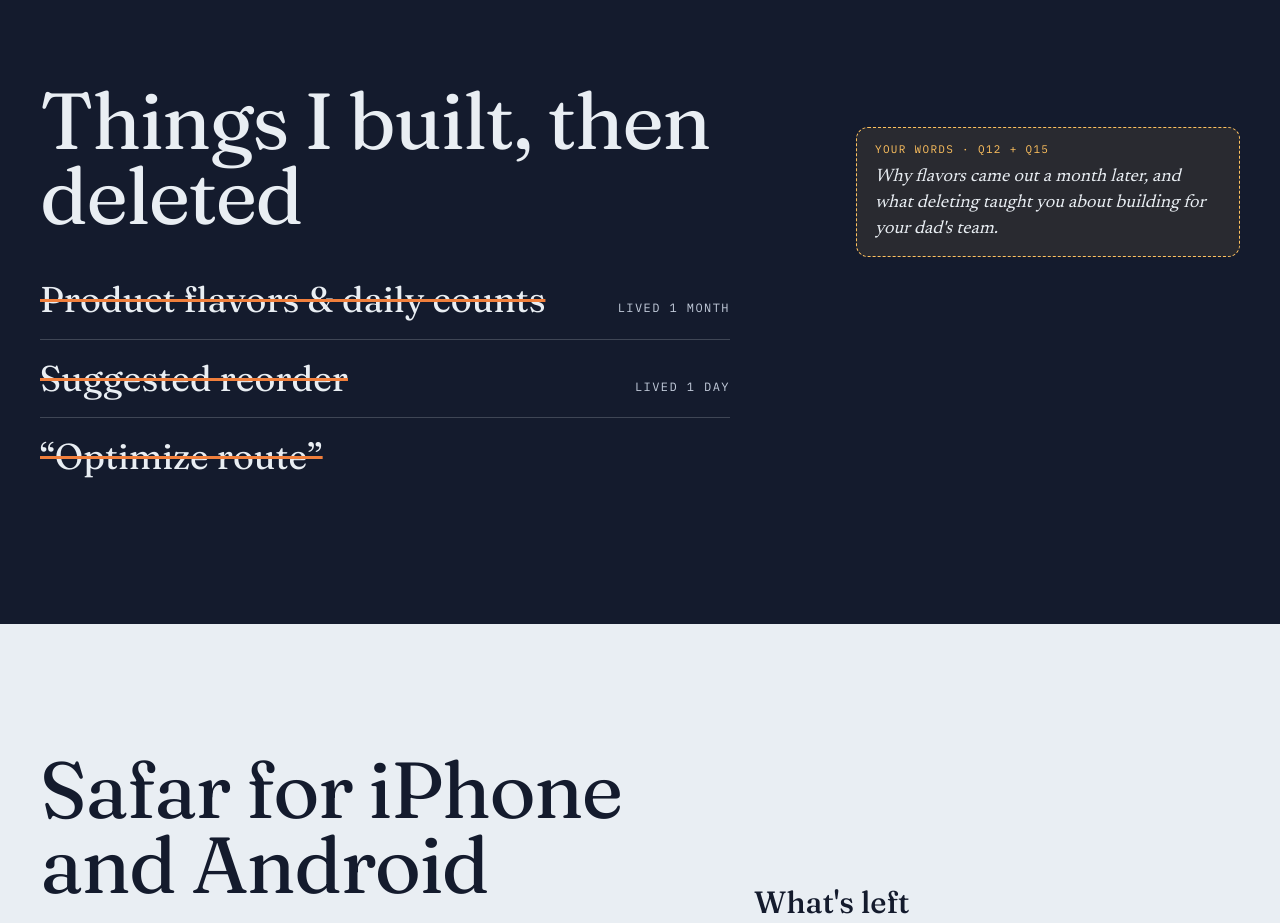
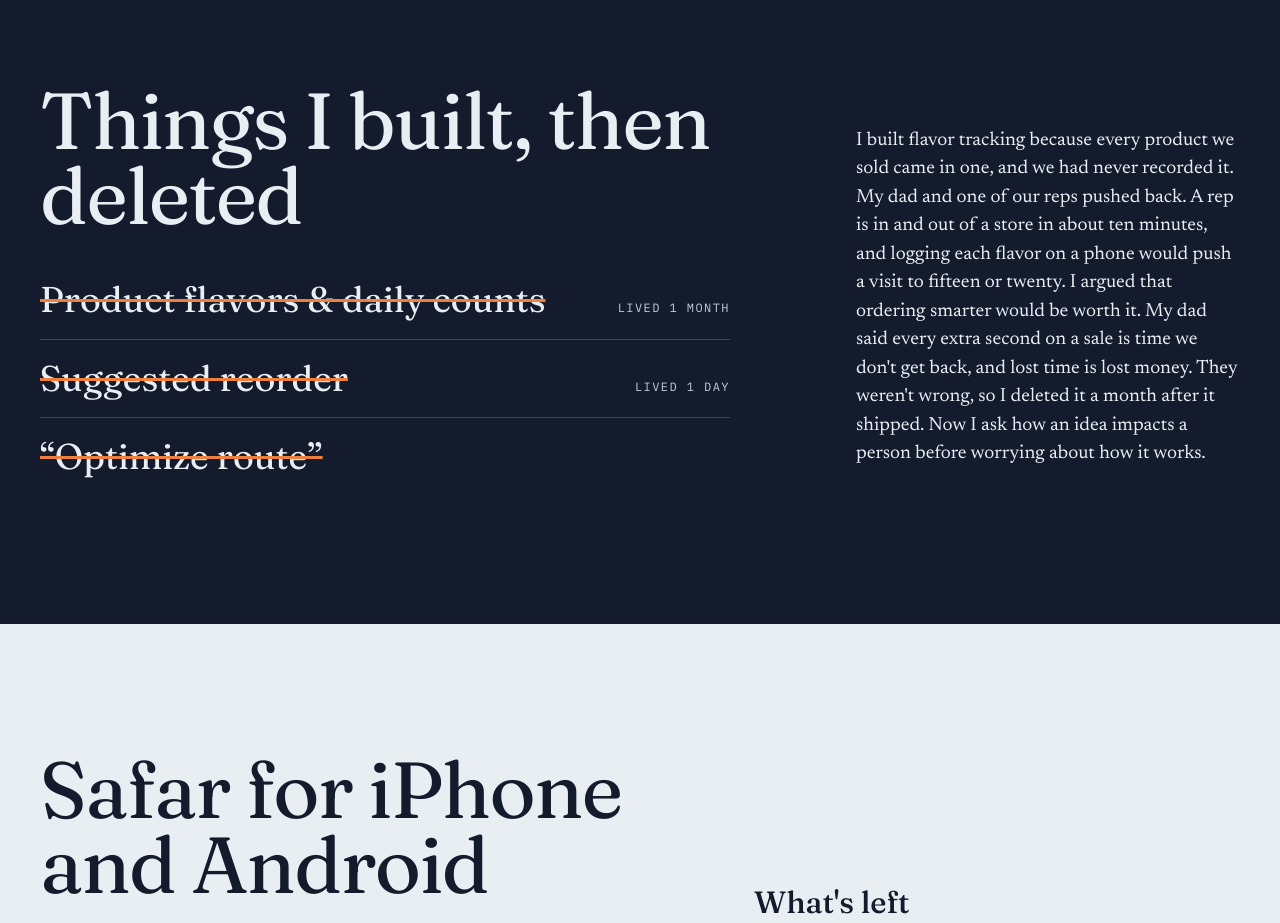
Before and after one commit to haanie09/haanie-portfolio, a Next.js app: page / in a window 1280 px wide. Shown: the part 3680-4603 px from the top of the page. Built offline with nearby package versions, Linux system fonts and the light colour scheme.

Commit message:
Fill the flavors lesson (cut from the Princeton essay)
Co-Authored-By: Claude Opus 5.5 <noreply@anthropic.com>
Claude-Session: https://claude.ai/code/session_013HGD12oSBPua8fQpxEx5mS

```diff
--- a/content/site.ts
+++ b/content/site.ts
@@ -140,7 +140,11 @@ export const site = {
       { what: "Suggested reorder", meta: "lived 1 day" },
       { what: "“Optimize route”" },
     ],
-    lesson: slot("Q12 + Q15", "Why flavors came out a month later, and what deleting taught you about building for your dad's team."),
+    lesson: slot(
+      "Q12 + Q15",
+      "Why flavors came out a month later, and what deleting taught you about building for your dad's team.",
+      draft("I built flavor tracking because every product we sold came in one, and we had never recorded it. My dad and one of our reps pushed back. A rep is in and out of a store in about ten minutes, and logging each flavor on a phone would push a visit to fifteen or twenty. I argued that ordering smarter would be worth it. My dad said every extra second on a sale is time we don't get back, and lost time is lost money. They weren't wrong, so I deleted it a month after it shipped. Now I ask how an idea impacts a person before worrying about how it works."),
+    ),
   },
 
   next: {
```
